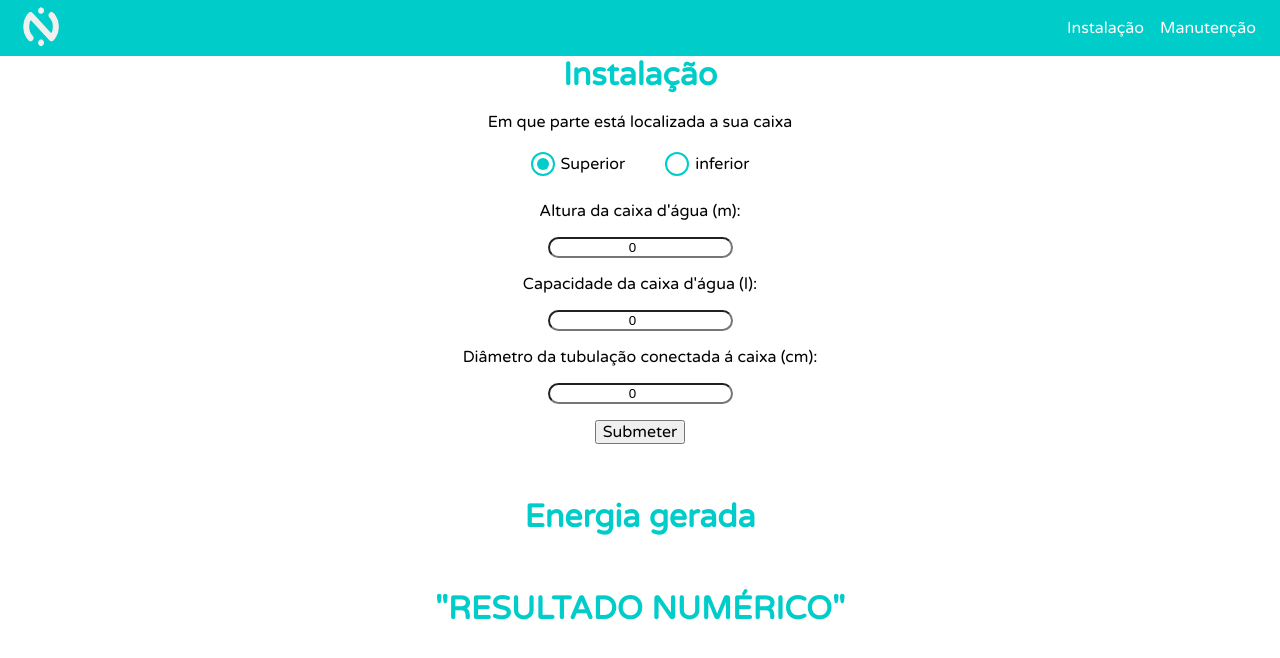
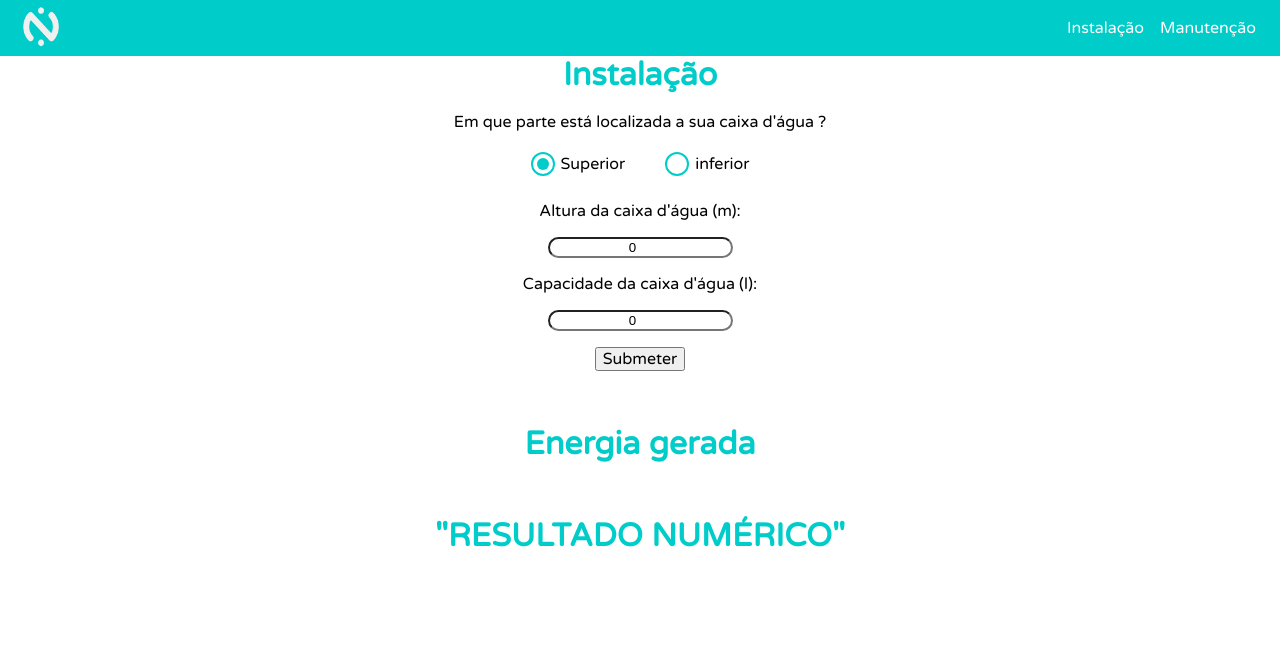
Before and after one commit to pi1-2019-1-whirl/front-end, a React (Create React App) app: page /instalacao in a window 1280 px wide. Shown: the top 658 px of the page. Built offline with nearby package versions, Linux system fonts and the light colour scheme.

Commit message:
Condições para as opções

```diff
--- a/src/components/css/Instalacao.css
+++ b/src/components/css/Instalacao.css
@@ -64,6 +64,13 @@ input {
   margin: auto;
 }
 
+.titulo_instalacao{
+  font-family: 'Varela Round', sans-serif;
+}
+.posicao_caixa {
+  font-family: 'Varela Round', sans-serif;
+}
+
 .capacidade_caixa label {
   font-family: 'Varela Round', sans-serif;
 }
--- a/src/pages/Instalacao.js
+++ b/src/pages/Instalacao.js
@@ -2,17 +2,20 @@ import React, { Component } from "react";
 import Navbar from "../components/Navbar/Navbar";
 import "../components/css/Instalacao.css"
 
+class Instalacao extends Component {
 
-class Instalacao extends Component {
+
     state = {
         altura_caixa: 0,
         capacidade_caixa: 0,
         tubulacao_caixa: 0,
         verifica_posicao: true,
+        vazao_bomba: 0,
     }
 
     handleInput = ({ target }) => {
         this.setState({ [target.name]: target.value })
+
         console.log(this.state.altura_caixa)
         console.log(this.state.capacidade_caixa)
         console.log(this.state.tubulacao_caixa)
@@ -30,18 +33,24 @@ class Instalacao extends Component {
                     <div>
                         <h1 className="titulo_instalacao">Instalação</h1>
                         <br></br>
-                        <form className="formulario">
-                            <label>Em que parte está localizada a sua caixa</label>
+                        <div className="posicao_caixa">
+
+                        <label>Em que parte está localizada a sua caixa d'água ?</label>
                                     <div>
                                         <div className="radio-item">
-                                    <input defaultChecked={this.state.verifica_posicao} type="radio" id="ritema" name="verifica_posicao" onClick={this.handleInput} value="true" />
+                                            <input defaultChecked={this.state.verifica_posicao} type="radio" id="ritema" name="verifica_posicao" onClick={this.handleInput} value={true} />
                                             <label htmlFor="ritema">Superior</label>
                                         </div>
                                         <div className="radio-item">
-                                    <input type="radio" id="ritemb" name="verifica_posicao" onClick={this.handleInput} value="false"/>
+                                            <input type="radio" id="ritemb" name="verifica_posicao" onClick={this.handleInput} value={false} />
                                             <label htmlFor="ritemb">inferior</label>
                                         </div>
                                     </div>
+                        </div>
+                        <div>
+                            {this.state.verifica_posicao ? (
+                                console.log("em cima"),
+                                <form className="formulario">
                                     <br></br>
                                     <label className="altura_caixa">
                                         Altura da caixa d'água (m):
@@ -55,14 +64,38 @@ class Instalacao extends Component {
                                         <input required type="number" step="0.01" value={this.state.capacidade_caixa} onChange={this.handleInput} name="capacidade_caixa" />
                                     </label>
                                     <p></p>
-                            <label className="tubulacao_caixa">
-                                Diâmetro da tubulação conectada á caixa (cm):
-                        <p></p>
-                                <input required type="number" step="0.01" value={this.state.tubulacao_caixa} onChange={this.handleInput} name="tubulacao_caixa" />
-                            </label>
                                     <p></p>
                                     <button>Submeter</button>
                                 </form>
+                            ) : (
+                                console.log("embaixo"),
+                                <form className="formulario">
+                                    <br></br>
+                                    <label className="altura_caixa">
+                                        Altura da caixa d'água (m):
+                                <p></p>
+                                        <input required type="number" step="0.01" value={this.state.altura_caixa} onChange={this.handleInput} name="altura_caixa" />
+                                    </label >
+                                    <p></p>
+                                    <label className="capacidade_caixa">
+                                        Capacidade da caixa d'água (l):
+                                <p></p>
+                                        <input required type="number" step="0.01" value={this.state.capacidade_caixa} onChange={this.handleInput} name="capacidade_caixa" />
+                                    </label>
+                                    <p></p>
+                                    <label className="vazao_bomba">
+                                        Vazão da bomba:
+                                <p></p>
+                                        <input required type="number" step="0.01" value={this.state.vazao_bomba} onChange={this.handleInput} name="vazao_bomba" />
+                                    </label>
+                                    <p></p>
+                                    <p></p>
+                                    <button>Submeter</button>
+                                </form>
+                                    )}
+                        </div>
+
+
                         <br></br>
                         <br></br>
                         <br></br>
```
Lines whose indentation alone changed are shown as unchanged.
